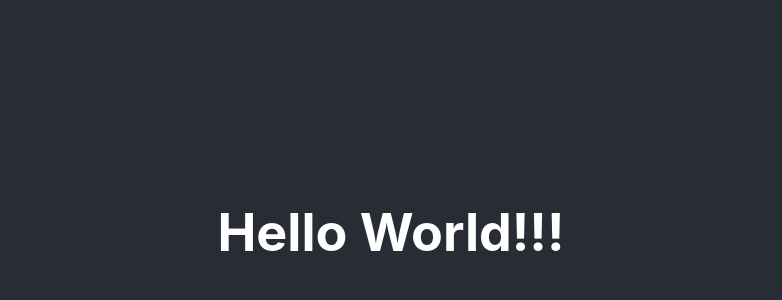
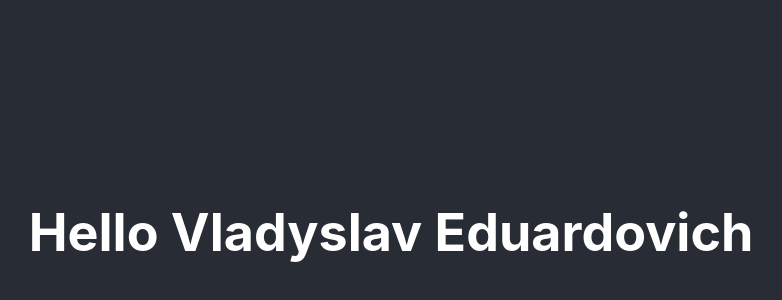
Before and after one commit to Maksymchukkk/jenkins, a React (Create React App) app: page / in a window 1280 px wide. Shown: the part 168-468 px from the top of the page, without its empty margins (249-1031 px from the left). Built offline with nearby package versions, Linux system fonts and the light colour scheme.

Commit message:
helloooo

```diff
--- a/src/App.js
+++ b/src/App.js
@@ -4,7 +4,7 @@ function App() {
   return (
     <div className="App">
       <header className="App-header">
-        <h1>Hello World!!!
+        <h1>Hello Vladyslav Eduardovich
         </h1>
       </header>
     </div>
```
